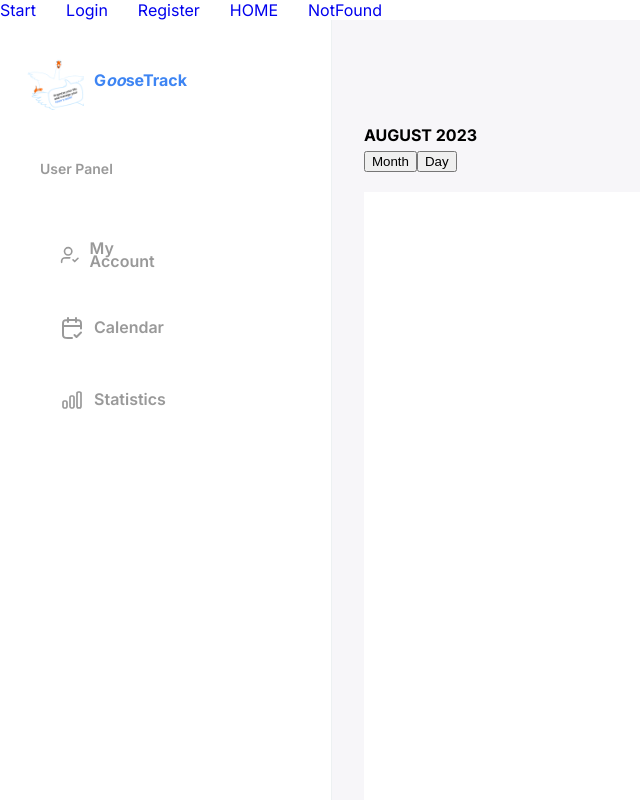
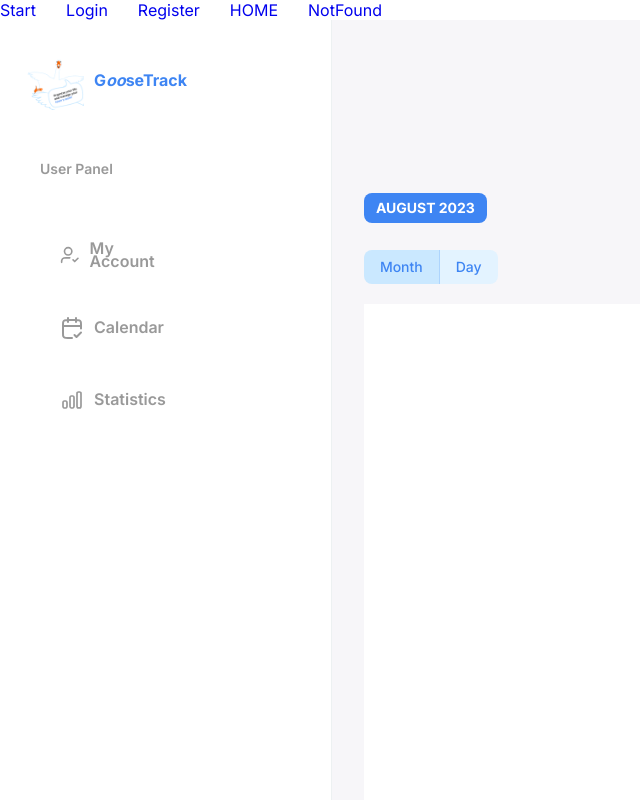
Before and after one commit to 0trava/project-CodeMasters02, a React (Create React App) app: page /HOME/calendar in a window 1280 px wide. Shown: the top 800 px of the page, without its empty margins (0-640 px from the left). Built offline with nearby package versions, Linux system fonts and the light colour scheme.

Commit message:
add style period toolbar

```diff
--- a/src/pages/MainLayout/CalendarPage/CalendarDay/ChoosedDay.jsx
+++ b/src/pages/MainLayout/CalendarPage/CalendarDay/ChoosedDay.jsx
@@ -2,27 +2,27 @@ import React from 'react';
 import { useParams } from 'react-router-dom';
 import { useSelector } from 'react-redux';
 
-import {DayCalendarHead} from './DayCalendarHead';
-import {TasksColumnsList} from './TasksColumnsList ';
-import "./ChoosedDay.css"
+import { DayCalendarHead } from './DayCalendarHead';
+import { TasksColumnsList } from './TasksColumnsList ';
+import './ChoosedDay.css';
 
 export const ChoosedDay = () => {
-  const { currentDay } = useParams();
+  const { selectedDate } = useParams();
   const tasks = useSelector(state => state.tasks);
 
   const todoTasks = tasks.filter(
-    task => task.status === 'To do' && task.date === currentDay
+    task => task.status === 'To do' && task.date === selectedDate
   );
   const inProgressTasks = tasks.filter(
-    task => task.status === 'In progress' && task.date === currentDay
+    task => task.status === 'In progress' && task.date === selectedDate
   );
   const doneTasks = tasks.filter(
-    task => task.status === 'Done' && task.date === currentDay
+    task => task.status === 'Done' && task.date === selectedDate
   );
 
   return (
     <div className="choosed-day-container">
-      <DayCalendarHead selectedDate={currentDay} />
+      <DayCalendarHead selectedDate={selectedDate} />
       <TasksColumnsList
         todoTasks={todoTasks}
         inProgressTasks={inProgressTasks}
--- a/src/pages/MainLayout/CalendarPage/CalendarDay/DayCalendarHead.jsx
+++ b/src/pages/MainLayout/CalendarPage/CalendarDay/DayCalendarHead.jsx
@@ -1,15 +1,15 @@
 import React from 'react';
 import { format } from 'date-fns';
-import "./DayCalendarHead.css"
+import './DayCalendarHead.css';
 
-export const DayCalendarHead = ({ currentDate }) => {
+export const DayCalendarHead = ({ selectedDate }) => {
   const daysOfWeek = ['Mon', 'Tue', 'Wed', 'Thu', 'Fri', 'Sat', 'Sun'];
 
   return (
     <div className="day-calendar-head">
       {daysOfWeek.map((day, index) => (
         <div key={index} className="day-header">
-          {format(currentDate, 'E') === day ? (
+          {format(selectedDate, 'E') === day ? (
             <strong>{day}</strong>
           ) : (
             <span>{day}</span>
--- a/src/pages/MainLayout/CalendarPage/CalendarMonth/CalendarTable.css
+++ b/src/pages/MainLayout/CalendarPage/CalendarMonth/CalendarTable.css
@@ -1,4 +1,3 @@
-
 table {
   width: 100%;
   border-collapse: collapse;
@@ -8,7 +7,7 @@ table {
 td {
   padding: 10px;
   text-align: center;
-    border: 1px solid #ccc;
+  border: 1px solid #5e5c5c;
 }
 
 th {
@@ -18,7 +17,7 @@ table {
 .day-cell {
   position: relative;
   padding: 10px;
-    border: 1px solid #ccc;
+  border: 1px solid #0206f1;
   min-height: 80px;
 }
 
--- a/src/pages/MainLayout/CalendarPage/CalendarMonth/ChoosedMonth.css
+++ b/src/pages/MainLayout/CalendarPage/CalendarMonth/ChoosedMonth.css
@@ -1,4 +1,4 @@
 .month-container {
-    border: 1px solid #ccc;
-    padding: 20px;
-  }
+  border: 1px solid #3f3e3e;
+  padding: 20px;
+}
--- a/src/pages/MainLayout/CalendarPage/CalendarPage.css
+++ b/src/pages/MainLayout/CalendarPage/CalendarPage.css
@@ -13,12 +13,16 @@
   flex-direction: column;
   align-items: center;
   margin-top: 20px;
-  color: #343434;
+
   font-size: 12px;
   font-style: normal;
   font-weight: 700;
   line-height: 1.17;
   text-transform: uppercase;
+  color: #3E85F3;
+  text-align: center;
+  font-family: Inter;
+  font-size: 14px;
 }
 
 .calendar-route {
--- a/src/pages/MainLayout/CalendarPage/CalendarPage.jsx
+++ b/src/pages/MainLayout/CalendarPage/CalendarPage.jsx
@@ -27,11 +27,11 @@ export const CalendarPage = () => {
   //   }
   // }, [tasks]);
 
-  console.log('currentDate:', currentDate);
-  const periodType = 'month';
-  console.log('periodType:', periodType);
-  const selectedDate = new Date();
-  console.log('selectedDate:', selectedDate);
+  // console.log('currentDate:', currentDate);
+  // const periodType = 'month';
+  // console.log('periodType:', periodType);
+  // const selectedDate = new Date();
+  // console.log('selectedDate:', selectedDate);
 
   return (
     <div className="calendar-page">
--- a/src/pages/MainLayout/CalendarPage/PeriodPaginator.css
+++ b/src/pages/MainLayout/CalendarPage/PeriodPaginator.css
@@ -1,8 +1,8 @@
 .period-paginator {
+  color: #3e85f3;
   display: flex;
   justify-content: space-between;
   align-items: center;
-  margin-bottom: 20px;
 }
 
 .period-format {
@@ -12,40 +12,63 @@
   display: flex;
   justify-content: space-between;
   align-items: center;
+  margin-top: 64px;
+  margin-bottom: 18px;
 }
 
-.period-format h2 {
-  margin: 0;
-  justify-content: start;
+.current-month {
+  display: block;
+  border-radius: 8px;
+  background-color: #3e85f3;
+  color: #fff;
+  padding: 6px 12px;
+  justify-content: center;
+  align-items: center;
+  text-align: center;
+  font-family: Inter;
+  font-size: 14px;
+  font-style: normal;
+  font-weight: 700;
+  line-height: 1.29;
+  text-transform: uppercase;
 }
 
-.chevron {
+.period-change-btn {
+  display: flex;
+  padding: 7px 10px;
+  justify-content: center;
+  align-items: center;
+  border-radius: 8px;
+}
+
+.chevron-btn {
+  justify-content: center;
+  align-items: center;
   width: 36px;
   height: 30px;
+  padding: 6px 12px;
+  text-align: center;
+  cursor: pointer;
 
-  align-items: center;
-  justify-content: center;
-  background-color: #FFFFFF;
-  border: none;
-  cursor: pointer;
-  padding: 8px 12px;
-  margin: 0;
-  border-radius: 8px;
-  border: 1px solid rgba(220, 227, 229, 0.50);
-  background: #FFF;
+  background-color: #fff;
+  border: 1px solid rgba(220, 227, 229, 0.5);
+
+  :hover,
+  :focus {
+    transition: fill 0.3s ease;
+    scale: 1.7;
+  }
+
+  @media screen and (min-width: 768px) {
+    height: 34px;
+    padding: 8px 10px;
+  }
 }
 
-.icon-chevron {
-  fill: #DCE3E5;
-  transition: fill 0.3s ease;
+.left {
+  border-radius: 8px 0 0 8px;
 }
 
-.chevron:hover,
-.chevron:focus
-.icon-chevron {
-  fill: #343434;
-  border-radius: 8px;
-  border: 1px solid rgba(220, 227, 229, 0.50);
-  background: #FFF;
-  transition: fill 0.3s ease;
+.right {
+  border-radius: 0 8px 8px 0;
 }
--- a/src/pages/MainLayout/CalendarPage/PeriodPaginator.jsx
+++ b/src/pages/MainLayout/CalendarPage/PeriodPaginator.jsx
@@ -25,16 +25,50 @@ export const PeriodPaginator = ({ selectedDate, setSelectedDate }) => {
 
   return (
     <div className="period-format">
-      <div>{periodFormat('month')}</div>
+      <div className="current-month">{periodFormat('month')}</div>
       <div className="period-change-btn">
-        <button className="chevron" onClick={() => changeDate(-1)}>
-          <svg className="icon-chevron" width="16" height="16">
-            <use href={sprite + '#icon-chevron-left'}></use>
+        <button className="chevron-btn left" onClick={() => changeDate(-1)}>
+          {/* <svg className="icon-chevron" width="16" height="16"> */}
+          <svg
+            xmlns="http://www.w3.org/2000/svg"
+            width="16"
+            height="16"
+            viewBox="0 0 16 16"
+            fill="none"
+          >
+            <path
+              d="M10 12L6 8L10 4"
+              stroke="#DCE3E5"
+              strokeWidth="1.5"
+              strokeLinecap="round"
+              strokeLinejoin="round"
+            />
+
+            <use
+              href={sprite + '#icon-chevron-left'}
+              style={{ verticalAlign: 'middle' }}
+            ></use>
           </svg>
         </button>
-        <button className="chevron" onClick={() => changeDate(1)}>
-          <svg className="icon-chevron" width="16" height="16">
-            <use href={sprite + '#icon-chevron-right'}></use>
+        <button className="chevron-btn right" onClick={() => changeDate(1)}>
+          <svg
+            xmlns="http://www.w3.org/2000/svg"
+            width="16"
+            height="16"
+            viewBox="0 0 16 16"
+            fill="none"
+          >
+            <path
+              d="M6 12L10 8L6 4"
+              stroke="#343434"
+              strokeWidth="1.5"
+              strokeLinecap="round"
+              strokeLinejoin="round"
+            />
+            <use
+              href={sprite + '#icon-chevron-right'}
+              style={{ verticalAlign: 'middle' }}
+            ></use>
           </svg>
         </button>
       </div>
--- a/src/pages/MainLayout/CalendarPage/PeriodTypeSelect.css
+++ b/src/pages/MainLayout/CalendarPage/PeriodTypeSelect.css
@@ -1,4 +1,21 @@
 .period-type-select {
+  display: flex;
+
+  /* background-color: #F7F6F9; */
+
+}
+
+.left {
+  border-radius: 8px 0px 0px 8px;
+  border-right: 1px solid rgba(62, 133, 243, 0.20);
+}
+
+.right {
+  border-radius: 0px 8px 8px 0px;
+}
+
+button {
+  padding: 8px 16px;
   color: #3E85F3;
   font-family: Inter;
   font-size: 14px;
@@ -6,24 +23,17 @@
   font-weight: 500;
   line-height: 1.29;
 
-     }
-  .set-period-btn{
-    border-radius: 0px 8px 8px 8px;
+  border: none;
+  cursor: pointer;
+  background-color: #E3F3FF;
+}
 
-  }
+.period-type-select button {
 
-  .period-type-select button {
-    border-radius: 8px 8px 8px 8px;
-    background-color: #E3F3FF;
-    border: none;
-    color: #3E85F3;
-    cursor: pointer;
-    padding: 8px 15px;
-    font-size: 14px;
-    transition: background-color 0.3s ease;
-  }
+  transition: background-color 0.3s ease;
+}
 
-  .period-type-select button.active {
-    background-color: #CAE8FF;
+button.active {
+  background-color: #CAE8FF;
 
-  }
+}
--- a/src/pages/MainLayout/CalendarPage/PeriodTypeSelect.jsx
+++ b/src/pages/MainLayout/CalendarPage/PeriodTypeSelect.jsx
@@ -1,18 +1,18 @@
 import React from 'react';
-import "./PeriodTypeSelect.css"
+import './PeriodTypeSelect.css';
 
 export const PeriodTypeSelect = ({ periodType, setPeriodType }) => {
   return (
-    <div className='set-period-btn'>
+    <div className="set-period-btn">
       <button
-        className={periodType === 'month' ? 'active' : ''}
+        className={`left ${periodType === 'month' ? 'active' : ''}`}
         onClick={() => setPeriodType('month')}
       >
         Month
       </button>
 
       <button
-        className={periodType === 'day' ? 'active' : ''}
+        className={`right ${periodType === 'day' ? 'active' : ''}`}
         onClick={() => setPeriodType('day')}
       >
         Day
```
Also changed, not shown: 1 other file (tests, documents, lock files or other folders). Lines whose indentation alone changed are shown as unchanged.
